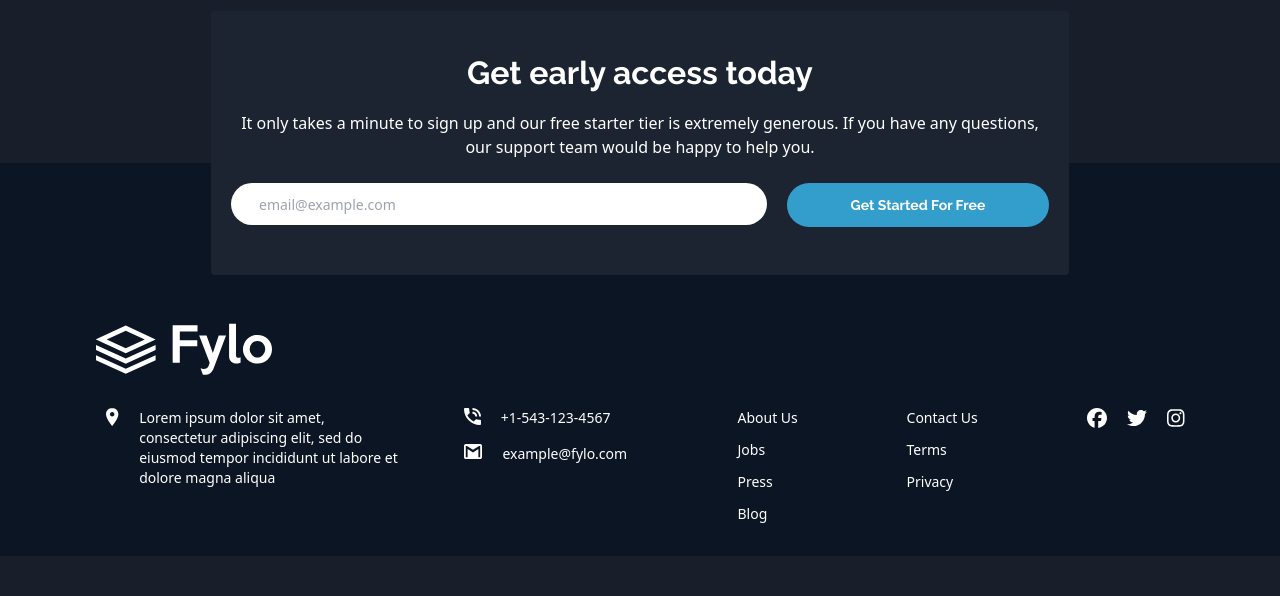
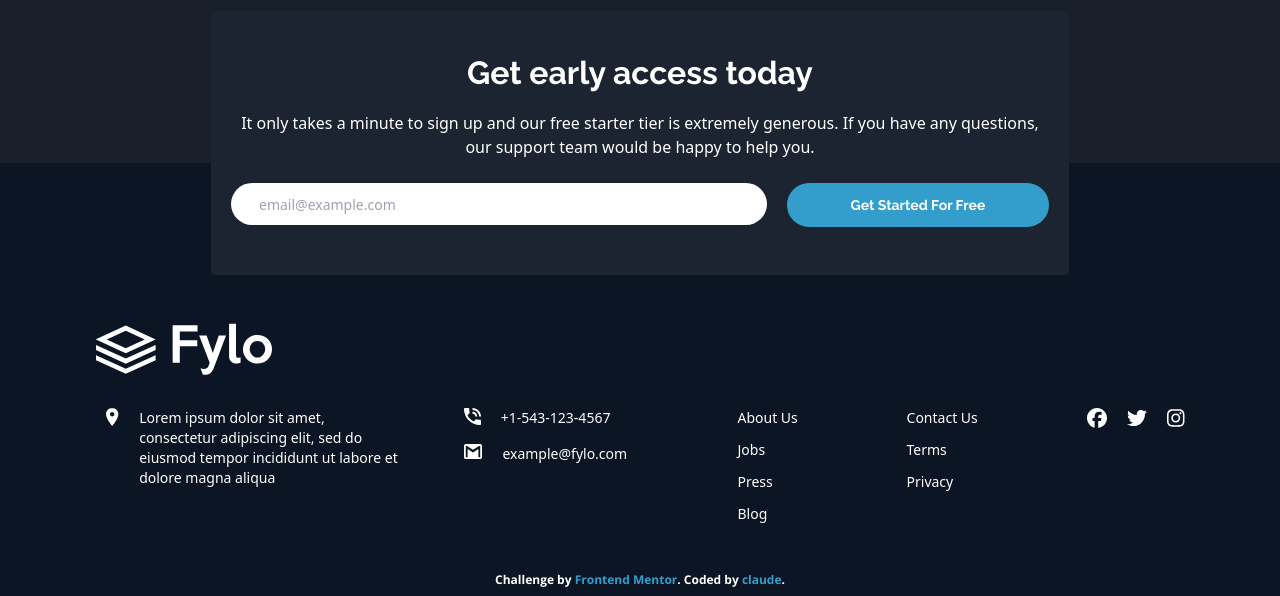
Before and after one commit to claude1018/fylo-landing-page-dark-theme, a Next.js app: page / in a window 1280 px wide. Shown: the part 2583-3179 px from the top of the page. Before the commit the page ends 3139 px from the top, so only its background shows below. Built offline with nearby package versions, Linux system fonts and the light colour scheme.

Commit message:
added attributes

```diff
--- /dev/null
+++ b/components/parts/layout/attributes.tsx
@@ -0,0 +1,19 @@
+import styles from '../styles/attributes.module.scss';
+
+const AttributesLayout = () => {
+  return (
+    <p className={styles.attribution}>
+      Challenge by{' '}
+      <a href="https://www.frontendmentor.io?ref=challenge" target="_blank">
+        Frontend Mentor
+      </a>
+      . Coded by{' '}
+      <a href="https://github.com/claude1018/fylo-landing-page-dark-theme">
+        claude
+      </a>
+      .
+    </p>
+  );
+};
+
+export default AttributesLayout;
--- /dev/null
+++ b/components/parts/styles/attributes.module.scss
@@ -0,0 +1,7 @@
+.attribution {
+  @apply text-white bg-footer w-full text-center text-xs pt-4 pb-2;
+
+  & a {
+    @apply text-custom-blue;
+  }
+}
--- a/pages/index.tsx
+++ b/pages/index.tsx
@@ -3,6 +3,7 @@ import GettingStartedLayout from '../components/landingpage/layout/gettingstarte
 import IntroLayout from '../components/landingpage/layout/intro';
 import StayProductiveLayout from '../components/landingpage/layout/stayproductive';
 import TestimonialsLayout from '../components/landingpage/layout/testimonials';
+import AttributesLayout from '../components/parts/layout/attributes';
 import FooterLayout from '../components/parts/layout/footer';
 import NavLayout from '../components/parts/layout/nav';
 
@@ -16,6 +17,7 @@ const Home: React.FC<React.ReactNode> = () => {
       <TestimonialsLayout />
       <GettingStartedLayout />
       <FooterLayout />
+      <AttributesLayout />
     </div>
   );
 };
```
